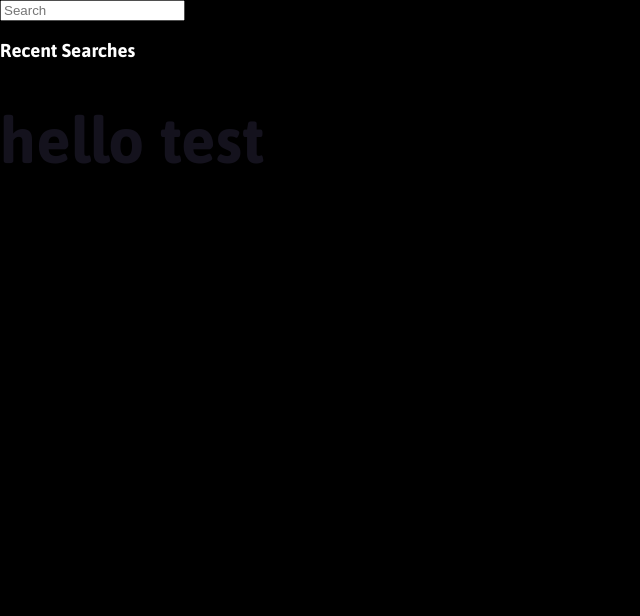
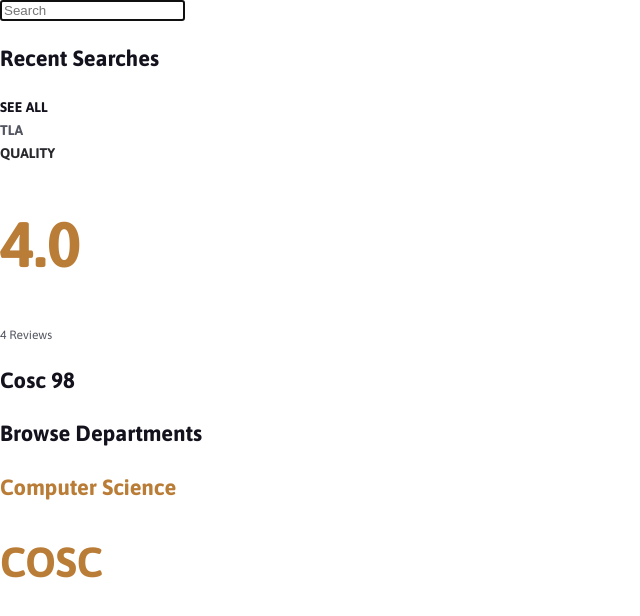
Before and after one commit to dartmouth-cs98/classy-fe, a Next.js app: page /search in a window 1280 px wide. Shown: the top 616 px of the page, without its empty margins (0-640 px from the left). Built offline with nearby package versions, Linux system fonts and the light colour scheme.

Commit message:
laid out search page text components

```diff
--- a/components/ui/typography.js
+++ b/components/ui/typography.js
@@ -6,154 +6,133 @@ import styled from "styled-components"
 // Headings
 
 /* Asap/H1 */
-const StyledH1 = styled.h1`
-  color: var(--navy);
+export const H1 = styled.h1`
+  color: ${props => props.color ? props.color : "var(--navy)"};  // default navy color, color prop if specified
+  // color: var(--navy);
   font-family: 'Asap';
   font-style: normal;
   font-weight: 700;
   font-size: 64px;
   line-height: 73px;
 `
-export const H1 = ({ children }) => (
-  <StyledH1>{children}</StyledH1>
-)
 
 /* Asap/H2 */
-const StyledH2 = styled.h2`
-  color: var(--navy);
+export const H2 = styled.h2`
+  color: ${props => props.color ? props.color : "var(--navy)"};
+  // color: var(--navy);
   font-family: 'Asap';
   font-style: normal;
   font-weight: 700;
   font-size: 42px;
   line-height: 48px;
 `
-export const H2 = ({ children }) => (
-  <StyledH2>{children}</StyledH2>
-)
 
 /* Asap/H3 */
-const StyledH3 = styled.h3`
-  color: var(--navy);
+export const H3 = styled.h3`
+  color: ${props => props.color ? props.color : "var(--navy)"};
+  // color: var(--navy);
   font-family: 'Asap';
   font-style: normal;
   font-weight: 700;
   font-size: 22px;
   line-height: 143.01%;
 `
-export const H3 = ({ children }) => (
-  <StyledH3>{children}</StyledH3>
-)
 
 /* Asap/H4 */
-const StyledH4 = styled.h4`
-  color: var(--navy);
+export const H4 = styled.h4`
+  color: ${props => props.color ? props.color : "var(--navy)"};
+  // color: var(--navy);
   font-family: 'Asap';
   font-style: normal;
   font-weight: 600;
   font-size: 18px;
   line-height: 143.01%;
 `
-export const H4 = ({ children }) => (
-  <StyledH4>{children}</StyledH4>
-)
 
 /* Asap/H5 */
-const StyledH5 = styled.h5`
-  color: var(--navy);
+export const H5 = styled.h5`
+  color: ${props => props.color ? props.color : "var(--navy)"};
+  // color: var(--navy);
   font-family: 'Asap';
   font-style: normal;
   font-weight: 600;
   font-size: 16px;
   line-height: 115%;
 `
-export const H5 = ({ children }) => (
-  <StyledH5>{children}</StyledH5>
-)
 
 
 
 // Body
 
 /* Asap/Paragraph 1 */
-const StyledB1 = styled.b`
-  color: var(--navy);
+export const B1 = styled.b`
+  color: ${props => props.color ? props.color : "var(--navy)"};
+  // color: var(--navy);
   font-family: 'Asap';
   font-style: normal;
   font-weight: 400;
   font-size: 16px;
   line-height: 122.13%;
 `
-export const B1 = ({ children }) => (
-  <StyledB1>{children}</StyledB1>
-)
 
 /* Asap/Paragraph 2 */
-const StyledB2 = styled.b`
-  color: var(--navy);
+export const B2 = styled.b`
+  color: ${props => props.color ? props.color : "var(--navy)"};
+  // color: var(--navy);
   font-family: 'Asap';
   font-style: normal;
   font-weight: 400;
   font-size: 14px;
   line-height: 125.63%;
 `
-export const B2 = ({ children }) => (
-  <StyledB2>{children}</StyledB2>
-)
 
 /* Asap/Paragraph 3 */
-const StyledB3 = styled.b`
-  color: var(--navy);
+export const B3 = styled.b`
+  color: ${props => props.color ? props.color : "var(--navy)"};
+  // color: var(--navy);
   font-family: 'Asap';
   font-style: normal;
   font-weight: 400;
   font-size: 12px;
   line-height: 125.63%;
 `
-export const B3 = ({ children }) => (
-  <StyledB3>{children}</StyledB3>
-)
 
 
 
 // Other
 
 /* Asap/Text Label */
-const StyledTextLabel = styled.b`
-  color: var(--navy);
+export const TextLabel = styled.b`
+  color: ${props => props.color ? props.color : "var(--navy)"};
+  // color: var(--navy);
   font-family: 'Asap';
   font-style: normal;
   font-weight: 700;
   font-size: 14px;
   line-height: 163.44%;
+
+  text-transform: uppercase;
 `
-export const TextLabel = ({ children }) => (
-  <StyledTextLabel>{children}</StyledTextLabel>
-)
 
 /* Asap/Links */
-const StyledLink = styled.a`
-  color: var(--navy);
+export const A = styled.a`
+  color: ${props => props.color ? props.color : "var(--navy)"};
   font-family: 'Asap';
   font-style: normal;
-  font-weight: 400;
+  font-weight: 700;
   font-size: 14px;
-  line-height: 137.52%;
+  line-height: 163.4%;
 
   text-decoration-line: underline;
+  text-transform: uppercase;
 `
-export const A = ({ children }) => (
-  <StyledLink>{children}</StyledLink>
-)
 
 /* Asap/Menu */
-const StyledMenuText = styled.b`
-  color: var(--navy);
+export const MenuText = styled.b`
+  color: ${props => props.color ? props.color : "var(--navy)"};
   font-family: 'Asap';
   font-style: normal;
   font-weight: 400;
   font-size: 22px;
   line-height: 143.01%;
 `
-export const MenuText = ({ children }) => (
-  <StyledMenuText>{children}</StyledMenuText>
-)
--- a/pages/search.js
+++ b/pages/search.js
@@ -1,5 +1,5 @@
 import React, {useState} from "react"
-import { H1 } from "../components/ui/typography"
+import { H1, H2, H3, B1, B3, TextLabel } from "../components/ui/typography"
 
 const SearchPage = () => {
     const [searchInput, setSearchInput] = useState("")
@@ -14,13 +14,24 @@ const SearchPage = () => {
     return (
         <div>
             <input
+            autoFocus
             type="text"
             placeholder="Search"
             onChange={handleChange}
             value={searchInput}
             />
-            <h3>Recent Searches</h3>
-            <H1>hello test</H1>
+
+
+            <H3>Recent Searches</H3>
+            <TextLabel>See All</TextLabel>
+            {/* Load course cards */}
+            <CourseCard id="Cosc 98" title="Introductory Economics" distrib="TLA" quality="4.0" reviews="4" />
+
+            <H3>Browse Departments</H3>
+            {/* Load all departments */}
+            <DepartmentCard name="Computer Science" id="COSC"/>
+
+
         </div>
     )
 
@@ -31,8 +42,34 @@ const SearchPage = () => {
     //   })
 }
 
-const CourseCard = () => {
+const CourseCard = (props) => {
+    return (
+        <div>
+            <TextLabel color="var(--dark-grey)">{props.distrib}</TextLabel>
 
+            <div>
+                <TextLabel color="var(--darkest-grey)">Quality</TextLabel>
+                <H1 color="var(--dark-orange)">{props.quality}</H1>
+                <B3 color="var(--dark-grey)">{props.reviews} Reviews</B3>
+
+                <H3>{props.id}</H3>
+                <B1>{props.name}</B1>
+            </div>
+
+
+        </div>
+    )
+}
+
+const DepartmentCard = (props) => {
+    return (
+        <div>
+            <H3 color="var(--dark-orange)">{props.name}</H3>
+            <H2 color="var(--dark-orange)">{props.id}</H2>
+
+
+        </div>
+    )
 }
 
 export default SearchPage
--- a/styles/globals.css
+++ b/styles/globals.css
@@ -8,6 +8,11 @@
   }
 }
 /* Color variables */
+/*
+  Color variables
+  To use: var(--variable-name)
+  ex. color: var(--pastel-blue);
+ */
 html {
   --pastel-blue: #EBF9FA;
   --dark-blue: #5B8A8D;
@@ -57,7 +62,7 @@ a {
 
   body {
     color: white;
-    background: black;
+    /* background: black; */
   }
 }
 
```
